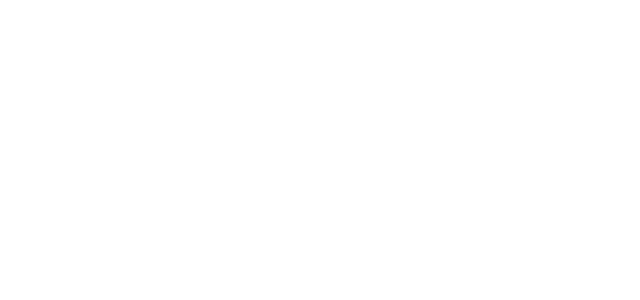
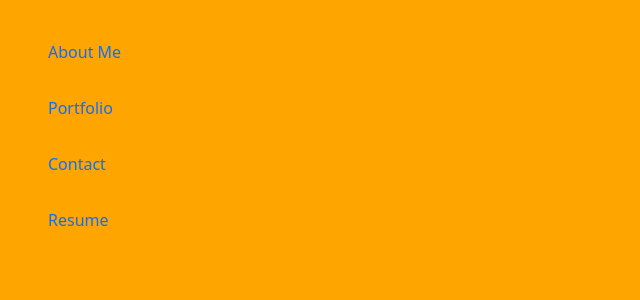
Before and after one commit to ericlyn4s/eric-peterson-react-portfolio, a React (Vite) app: page / in a window 1280 px wide. Shown: the top 300 px of the page, without its empty margins (0-640 px from the left). Built offline with nearby package versions, Linux system fonts and the light colour scheme.

Commit message:
Added initial header

```diff
--- a/package.json
+++ b/package.json
@@ -11,6 +11,7 @@
     "preview": "vite preview"
   },
   "dependencies": {
+    "bootstrap": "^5.2.3",
     "react": "^18.2.0",
     "react-dom": "^18.2.0"
   },
--- a/src/App.css
+++ b/src/App.css
@@ -1,7 +1,7 @@
-import JSXVariables from "./components/JSXVariables";
+#root {
 
-function App() {
-  return <JSXVariables />;
 }
 
-export default App;
+.nav-col {
+  background-color: orange;
+}
--- a/src/App.jsx
+++ b/src/App.jsx
@@ -1,10 +1,8 @@
-import { useState } from 'react'
-import reactLogo from './assets/react.svg'
-import viteLogo from '/vite.svg'
-import './App.css'
+import Header from "./components/Header";
+import "./App.css";
 
 function App() {
-
+  return <Header />;
 }
 
-export default App
+export default App;
--- /dev/null
+++ b/src/components/Header.jsx
@@ -0,0 +1,16 @@
+function Header() {
+  return (
+  <div className="nav-col container-fluid vh-100">
+    <div className="row p-4 align-items-center">
+        <ul className="nav flex-column">
+          <li className="nav-item p-2"><a className="nav-link" href="#">About Me</a></li>
+          <li className="nav-item p-2"><a className="nav-link" href="#">Portfolio</a></li>
+          <li className="nav-item p-2"><a className="nav-link" href="#">Contact</a></li>
+          <li className="nav-item p-2"><a className="nav-link" href="#">Resume</a></li>
+        </ul>
+    </div>
+  </div>
+  );
+}
+
+export default Header;
--- a/src/components/JSXVariables.jsx
+++ /dev/null
@@ -1,3 +0,0 @@
-
-
-export default JSXVariables;
--- a/src/main.jsx
+++ b/src/main.jsx
@@ -1,6 +1,6 @@
 import ReactDOM from 'react-dom/client'
 import App from './App.jsx'
-import './index.css'
+import 'bootstrap/dist/css/bootstrap.min.css';
 
 ReactDOM.createRoot(document.getElementById('root')).render(
     <App />
```
Also changed, not shown: .eslintrc.cjs, 1 other file (tests, documents, lock files or other folders).
